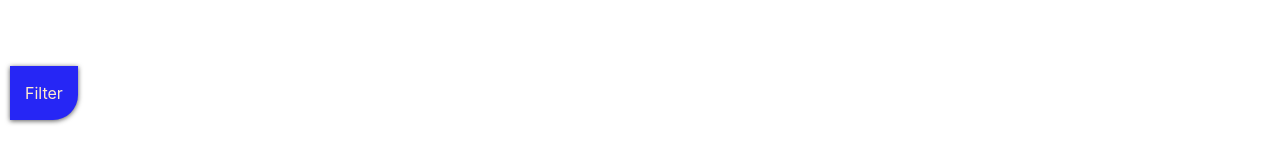
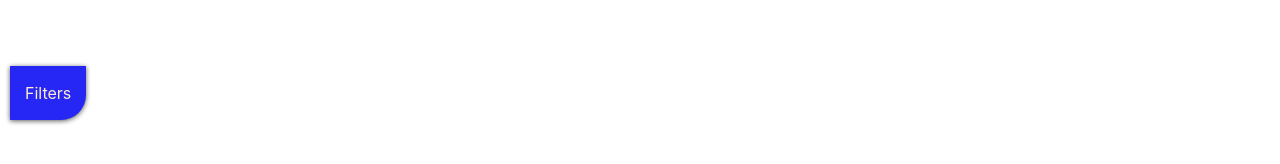
Before and after one commit to purveshmakode24/quake-tracker, a React (Create React App) app: page / in a window 1280 px wide. Shown: the part 166-330 px from the top of the page. Built offline with nearby package versions, Linux system fonts and the light colour scheme; no server answers.

Commit message:
Fix typos

```diff
--- a/src/components/Filter.jsx
+++ b/src/components/Filter.jsx
@@ -56,14 +56,14 @@ class Filter extends Component {
         return (
             <>
                 <div className="toggle__filter" onClick={this.toggleFilter}>
-                    Filter
+                    Filters
                 </div>
                 <div className={filter_sec_class_list.join(' ')}>
                     <Form>
                         <FormGroup>
                             <CustomInput type="radio" id="magGreaterThan0" name="mag" value={-1} label="All" checked={parseInt(this.state.magnitudeFilter, 10) === -1} onChange={this.magnitudeChangeHandler} />
-                            <CustomInput type="radio" id="magGreaterThan3" name="mag" value={3.5} label="Maginitude > 3.5" checked={parseFloat(this.state.magnitudeFilter) === 3.5} onChange={this.magnitudeChangeHandler} />
-                            <CustomInput type="radio" id="magGreaterThan6" name="mag" value={6} label="Maginitude > 6" checked={parseInt(this.state.magnitudeFilter, 10) === 6} onChange={this.magnitudeChangeHandler} />
+                            <CustomInput type="radio" id="magGreaterThan3" name="mag" value={3.5} label="Magnitude > 3.5" checked={parseFloat(this.state.magnitudeFilter) === 3.5} onChange={this.magnitudeChangeHandler} />
+                            <CustomInput type="radio" id="magGreaterThan6" name="mag" value={6} label="Magnitude > 6" checked={parseInt(this.state.magnitudeFilter, 10) === 6} onChange={this.magnitudeChangeHandler} />
                         </FormGroup>
                         <hr />
                     </Form>
```
